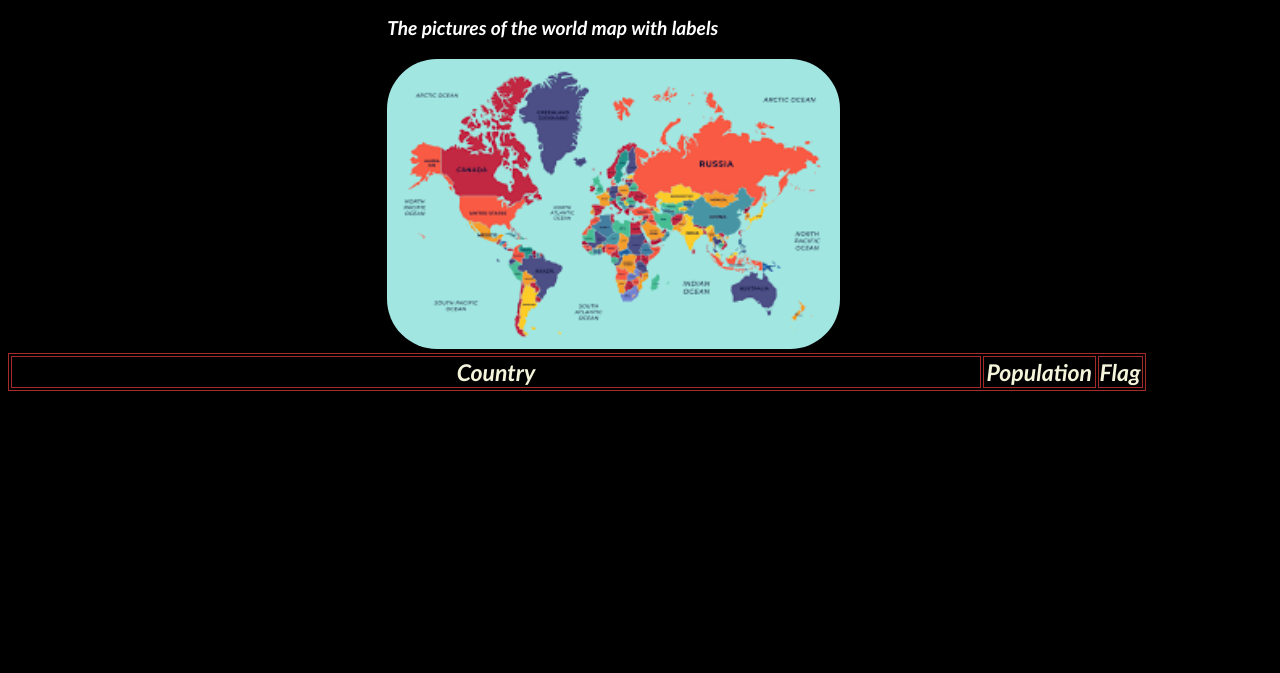
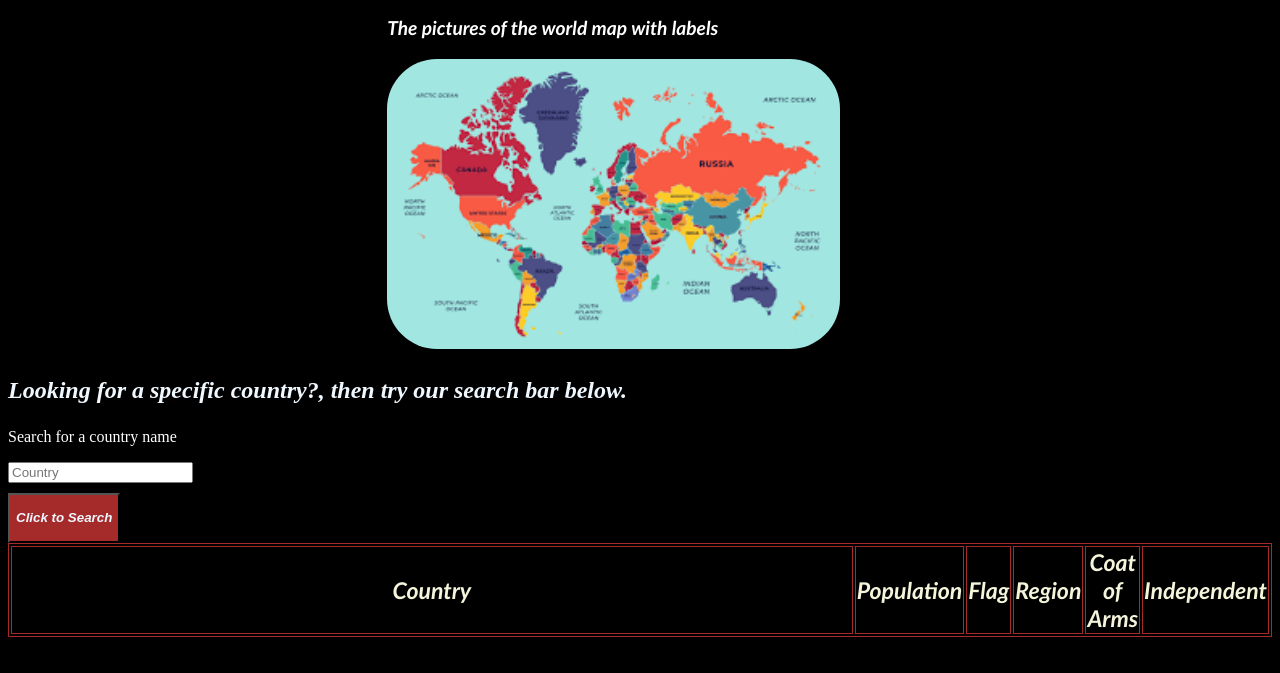
Before and after one commit to Nat2012/Country-API, a plain HTML site: page index.html in a window 1280 px wide. Shown: the part 107-780 px from the top of the page. Drawn offline with Linux system fonts and the light colour scheme; no server answers.

Commit message:
Add files via upload
This is the final product

```diff
--- a/API.CSS
+++ b/API.CSS
@@ -37,7 +37,7 @@ p{
 }
 
 table,td,th{
-    width: 90%;
+    width: 100%;
     font-size: larger;
     font-family: 'Gill Sans', 'Gill Sans MT', Calibri, 'Trebuchet MS', sans-serif;
     font-weight: bolder;
@@ -45,3 +45,22 @@ table,td,th{
     color: beige;
     border: 0.01px solid brown;
 }
+
+#instruction{
+    font-size: x-large;
+    font-style: italic;
+    font-weight: bolder;
+    color: aliceblue;
+}
+
+
+
+#searchbutton{
+    font-style: italic;
+    font-weight: bolder;
+    color: aliceblue;
+    background-color: brown;
+    height: 50px;
+    margin-top: 10px;
+    margin-right: 80%;
+}
--- a/CountryAPI.js
+++ b/CountryAPI.js
@@ -23,9 +23,75 @@ function consumeRestCountryAPI(){
             img.src = country.flags.png;
             cellFlag.appendChild(img)
             row.appendChild(cellFlag)
+            const cellRegion = document.createElement('td');
+            cellRegion.textContent = country.region;
+            row.appendChild(cellRegion);
+            const cellCoatOfArms = document.createElement('td');
+            const coatOfArms = document.createElement('img');
+            coatOfArms.src = country.coatOfArms.png;
+            coatOfArms.style.width = "100px";
+            coatOfArms.style.height = "100px";
+            cellCoatOfArms.appendChild(coatOfArms);
+            row.appendChild(cellCoatOfArms);
+            const cellIndependent = document.createElement('td');
+            cellIndependent.textContent = country.independent;
+            row.appendChild(cellIndependent);
             tableBody.appendChild(row);
           });
           })
         .catch((error) => console.error(error));
 }
-consumeRestCountryAPI()
+ consumeRestCountryAPI()
+
+function searchCountryAPI() {
+  const requestOptions = {
+    method: "GET",
+    redirect: "follow"
+  };
+
+  const table = document.getElementById('table')
+  const input = document.getElementById('searchcountry').value;
+  const tableBody = document.getElementById('tableBody')
+  if (tableBody) {
+    table.removeChild(tableBody);
+  }
+  fetch("https://restcountries.com/v3.1/name/" + input, requestOptions)
+  .then((response) => response.text())
+  .then(text => JSON.parse(text))
+  .then(result => {
+    const tablbody = document.createElement("tbody")
+    tablbody.id = 'tableBody';
+    const row = document.createElement('tr')
+ if (input == null || input == "") {
+  alert('Please add an input')
+ }
+ else{
+  const cellName = document.createElement('td')
+  cellName.textContent = result[0].name.common;
+  row.appendChild(cellName)
+  const cellPopulation = document.createElement('td')
+  cellPopulation.textContent = result[0].population;
+  row.appendChild(cellPopulation)
+  const cellFlag = document.createElement('td');
+  const img = document.createElement('img')
+  img.src = result[0].flags.png;
+  cellFlag.appendChild(img)
+  row.appendChild(cellFlag)
+  const cellRegion = document.createElement('td');
+  cellRegion.textContent = result[0].region;
+  row.appendChild(cellRegion);
+  const cellCoatOfArms = document.createElement('td');
+  const coatOfArms = document.createElement('img');
+  coatOfArms.src = result[0].coatOfArms.png;
+  coatOfArms.style.width = "100px";
+  coatOfArms.style.height = "100px";
+  cellCoatOfArms.appendChild(coatOfArms);
+  row.appendChild(cellCoatOfArms);
+  const cellIndependent = document.createElement('td');
+  cellIndependent.textContent = result[0].independent;
+  row.appendChild(cellIndependent);
+  tablbody.appendChild(row);
+  table.appendChild(tablbody)
+        }}
+      )};
+// searchCountryAPI()
--- a/index.html
+++ b/index.html
@@ -19,12 +19,24 @@
 
     <div class="main">
         <img id="map" src="Countries.jpeg" alt="A world map photo">
-        <table>
+    <div class="search-bar">
+        <p id="instruction">Looking for a specific country?, then try our search bar below.</p>
+        <div>
+            <p id="countryinstruction">Search for a country name</p>
+            <input type="search" name="country" id="searchcountry" placeholder="Country">
+        </div>
+       <button type="submit" name="search" id="searchbutton" onclick="searchCountryAPI()">Click to Search</button>
+        </div>
+    </div>
+        <table id="table">
             <thead>
                 <tr style="width: 50px;">
                     <th id="country">Country</th>
                     <th id="population">Population</th>
                     <th id="flag">Flag</th>
+                    <th id="region">Region</th>
+                    <th id="coatofarms">Coat of Arms</th>
+                    <th id="independent">Independent</th>
                 </tr>
             </thead>
             <tbody id="tableBody">
```
